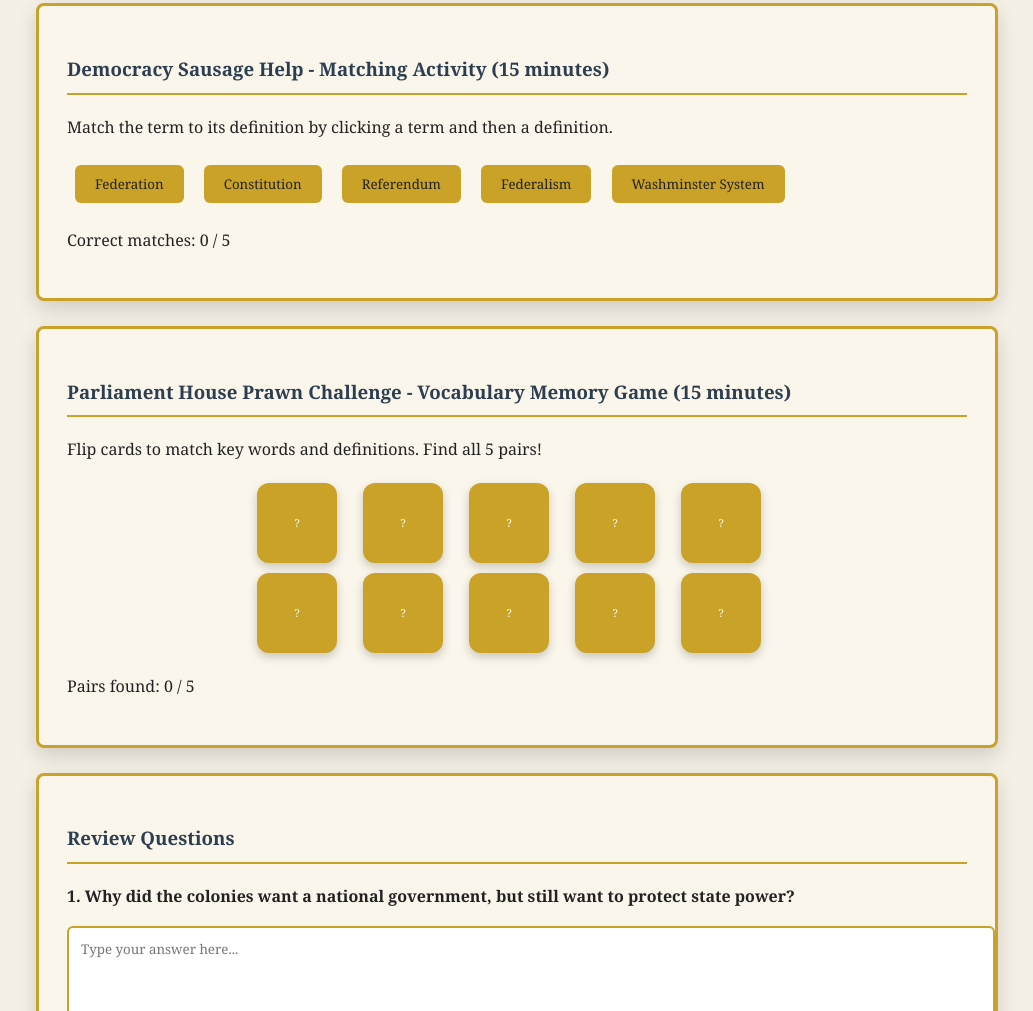
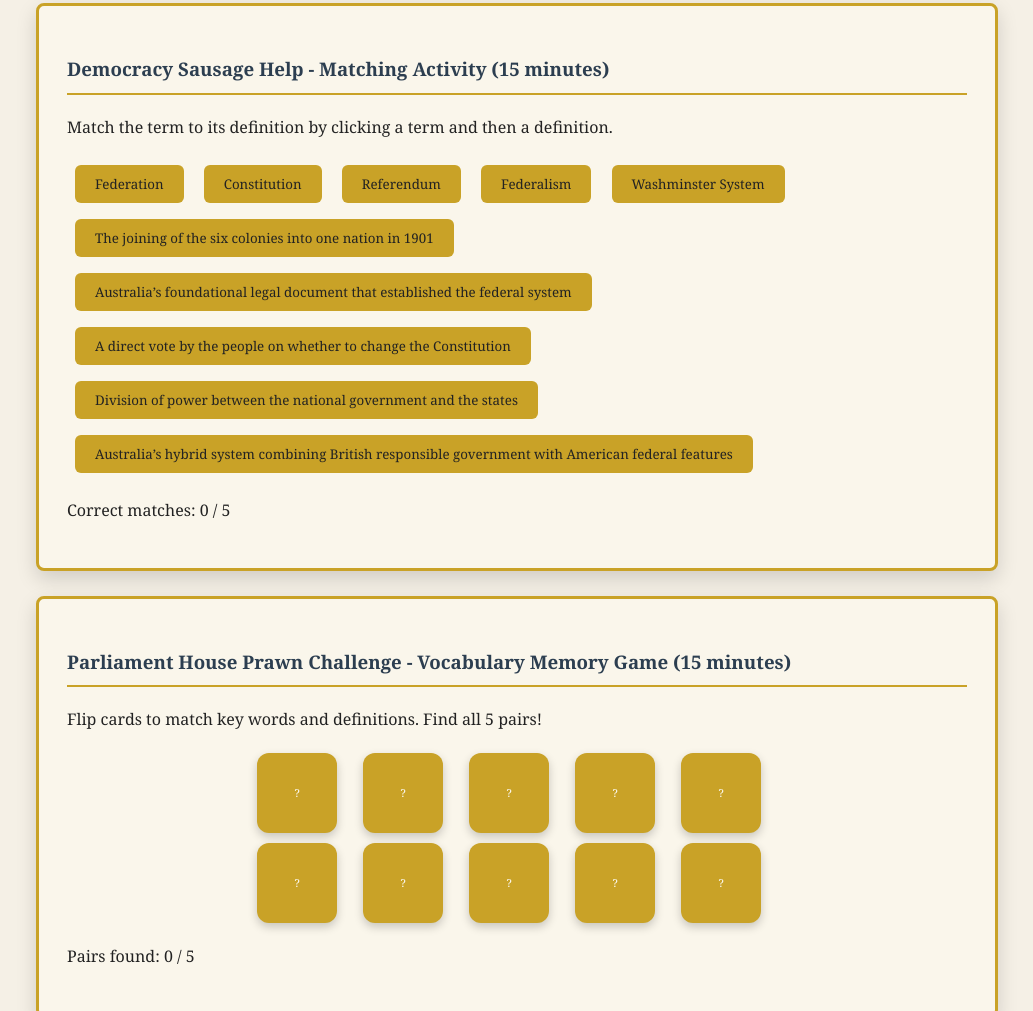
Before and after one commit to CivisAustralis/deborah-year9-civics, a plain HTML site: page week1-lesson1.html in a window 1280 px wide. Shown: the part 4106-5117 px from the top of the page, without its empty margins (123-1156 px from the left). Drawn offline with Linux system fonts and the light colour scheme.

Commit message:
Add matching definitions to the activity section

```diff
--- a/week1-lesson1.html
+++ b/week1-lesson1.html
@@ -108,6 +108,7 @@
     <div class="card activity">
     <h3>Democracy Sausage Help - Matching Activity (15 minutes)</h3>
     <p>Match the term to its definition by clicking a term and then a definition.</p>
+
     <div id="matching-game">
         <button onclick="selectTerm(this, 'federation')">Federation</button>
         <button onclick="selectTerm(this, 'constitution')">Constitution</button>
@@ -115,6 +116,15 @@
         <button onclick="selectTerm(this, 'federalism')">Federalism</button>
         <button onclick="selectTerm(this, 'washminster')">Washminster System</button>
     </div>
+
+    <div id="matching-defs">
+        <button onclick="selectTerm(this, 'def1')">The joining of the six colonies into one nation in 1901</button>
+        <button onclick="selectTerm(this, 'def2')">Australia’s foundational legal document that established the federal system</button>
+        <button onclick="selectTerm(this, 'def3')">A direct vote by the people on whether to change the Constitution</button>
+        <button onclick="selectTerm(this, 'def4')">Division of power between the national government and the states</button>
+        <button onclick="selectTerm(this, 'def5')">Australia’s hybrid system combining British responsible government with American federal features</button>
+    </div>
+
     <p id="match-score">Correct matches: 0 / 5</p>
 </div>
 
```
Lines whose indentation alone changed are shown as unchanged.
